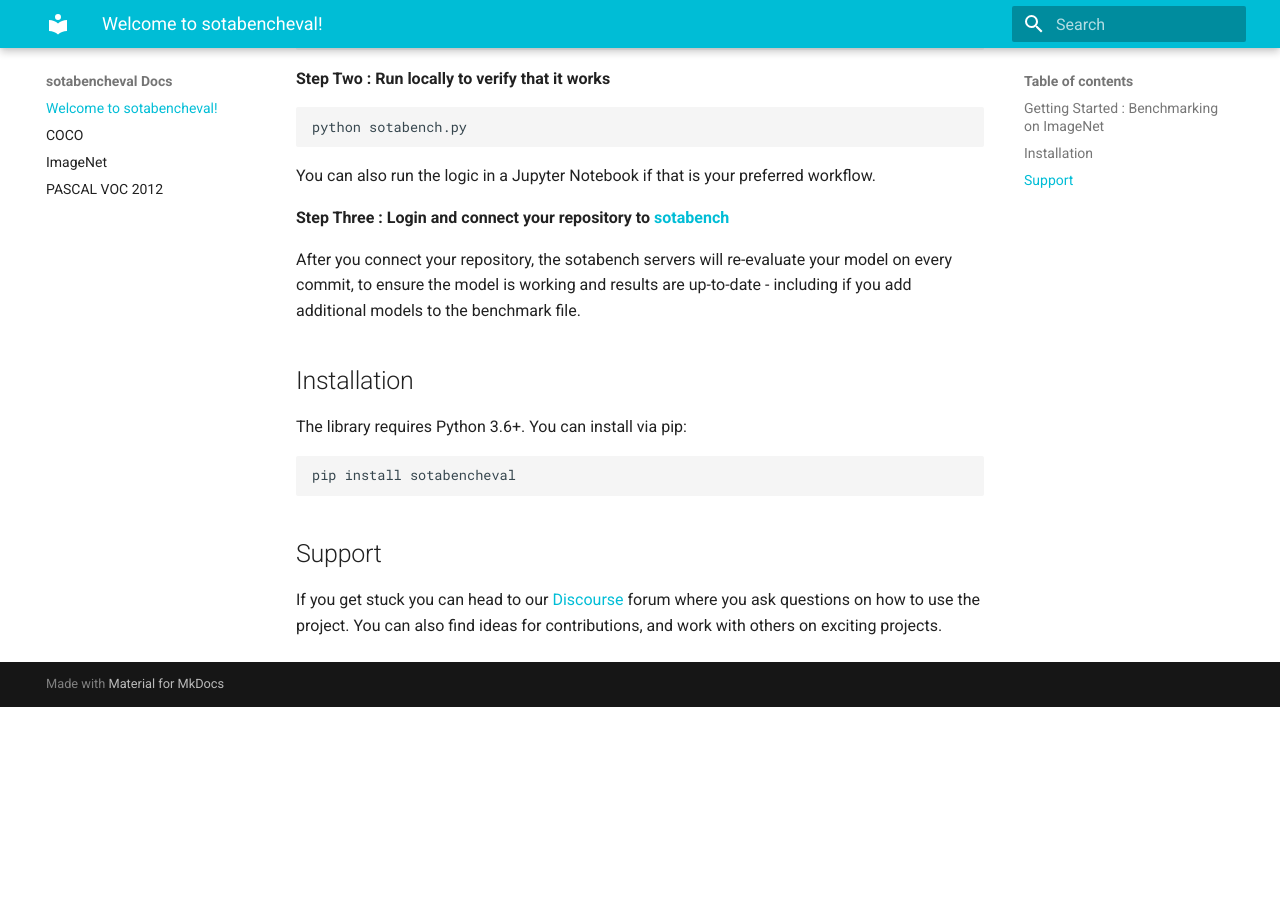
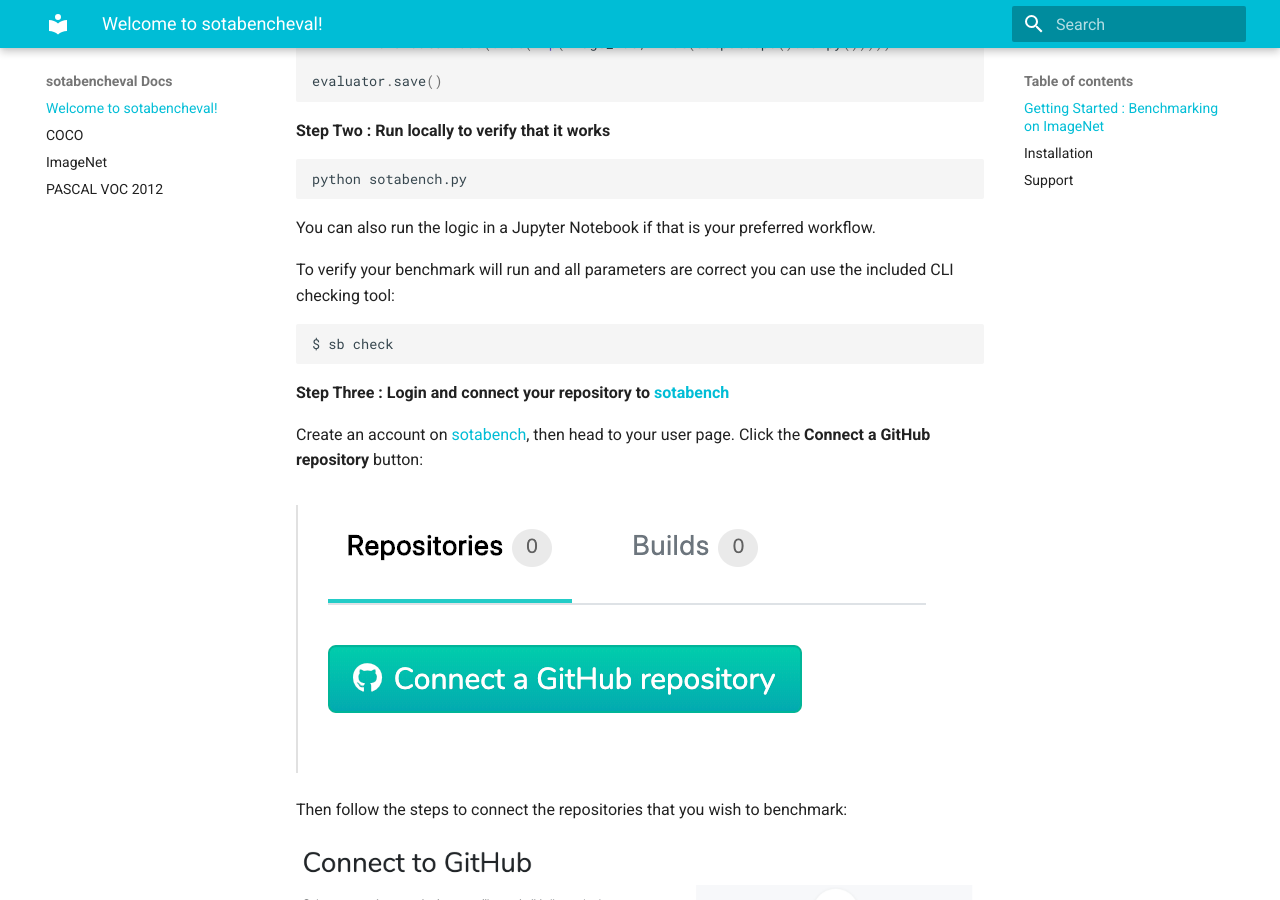
Before and after one commit to paperswithcode/sotabench-eval, an MkDocs documentation site: the page built from docs/docs/index.md, in a window 1280 px wide and 900 px high, scrolled down 2355 px. Built offline with MkDocs 1.6.1 and Material for MkDocs 9.7.7, drawn with Linux system fonts in a browser that asks for light colours; before the commit the page ends 3062 px from its top, so only the background shows below that.

Commit message:
update docs - getting started

````diff
--- a/docs/docs/index.md
+++ b/docs/docs/index.md
@@ -118,7 +121,23 @@
 
 You can also run the logic in a Jupyter Notebook if that is your preferred workflow.
 
+To verify your benchmark will run and all parameters are correct you can use the included CLI checking tool:
+
+```
+$ sb check
+```
+
 **Step Three : Login and connect your repository to [sotabench](http://www.sotabench.com)**
+
+Create an account on [sotabench](http://www.sotabench.com), then head to your user page. Click the
+**Connect a GitHub repository** button:
+
+![SotaBench](img/connect.png)
+
+Then follow the steps to connect the repositories that you wish to benchmark:
+
+![SotaBench](img/connect2.png)
+
 
 After you connect your repository, the sotabench servers will re-evaluate your model on every commit,
 to ensure the model is working and results are up-to-date - including if you add additional models to the benchmark file.
--- a/docs/mkdocs.yml
+++ b/docs/mkdocs.yml
@@ -5,4 +5,5 @@
     primary: 'cyan'
     accent: 'cyan'
 markdown_extensions:
+  - admonition
   - codehilite
````
Also changed, not shown: other parts of docs/docs/index.md (+6 -3 lines), docs/docs/img/connect.png (added), docs/docs/img/connect2.png (added).
